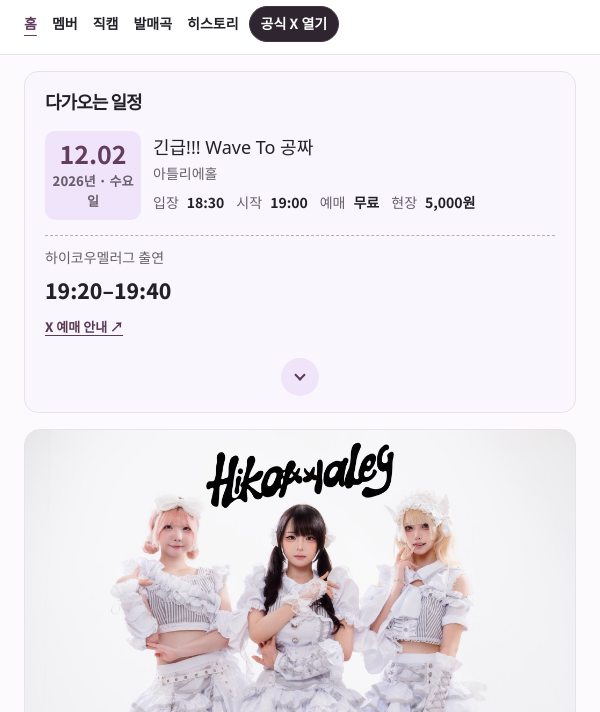
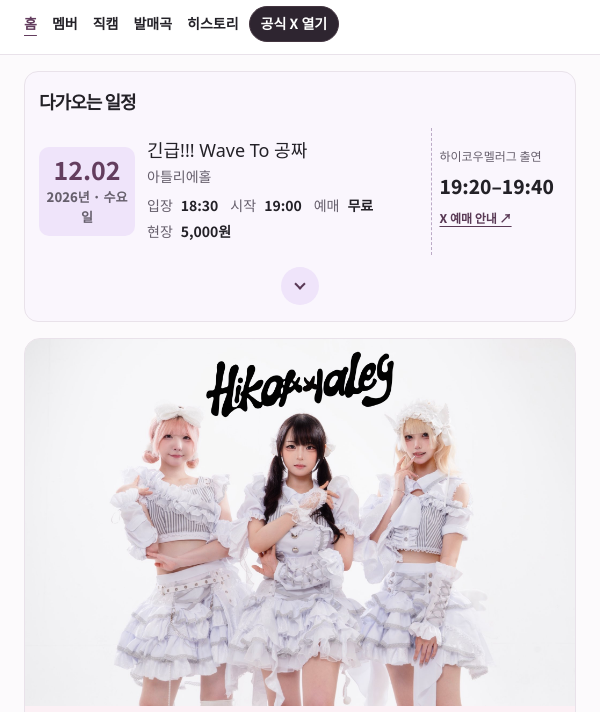
Before and after one commit to gysim-dev/maleg_log, a plain HTML site: page dist/index.html in a window 600 px wide. Shown: the part 57-769 px from the top of the page. Drawn offline with Linux system fonts and the light colour scheme; a web font is replaced by a local one.

Commit message:
Keep show time and booking on the right on mobile

```diff
--- a/dist/index.html
+++ b/dist/index.html
@@ -22,7 +22,7 @@
 .upcoming{padding:16px 20px;background:#faf6fd}.upcoming h2{font-size:18px}.upcoming-list{margin-top:12px}.upcoming-list .upcoming-event{display:grid;grid-template-columns:auto minmax(0,1fr) auto;align-items:center;gap:16px 20px}.ticket-date{display:grid;text-align:center;background:#efe4fa;border-radius:10px;padding:9px 14px}.ticket-date strong{font-size:clamp(25px,4vw,36px);line-height:1.08;font-variant-numeric:tabular-nums}.ticket-date span{font-size:13px;margin-top:4px}.ticket-main h3{margin:0;font-size:clamp(18px,3vw,25px);line-height:1.25;letter-spacing:-.035em}.ticket-main .ticket-venue{margin-top:4px}.ticket-details,.ticket-details div{display:flex;gap:4px 8px;flex-wrap:wrap}.ticket-details{margin:7px 0 0;gap:5px 12px;font-size:14px}.ticket-details dt{color:var(--sub)}.ticket-details dd{margin:0;font-weight:650}.ticket-slot{border-left:1px dashed #bbaac6;padding:8px 0 8px 20px;display:grid;gap:3px}.ticket-slot strong{font-size:21px;font-variant-numeric:tabular-nums}
 .video-preview{overflow:hidden;color:white}.video-preview img{display:block;width:100%;height:100%;object-fit:cover}.video-preview span{display:grid;place-items:center;width:48px;height:42px;padding:0;border-radius:12px;background:#201927db;font-size:17px}.video-preview:hover span,.video-preview:focus-visible span{background:#633d5e}.video-info .member-tag,.member-name .member-tag{color:var(--ink)}.member-tag,.video-filters button[data-member]{--member-color:#fff;background:var(--member-color);color:var(--ink);border:1px solid #8e7d91}.member-tag{display:inline-block;border-radius:999px;padding:1px 8px}.member-tag[data-member="뮤미"],.video-filters button[data-member="뮤미"]{--member-color:#f79b52}.member-tag[data-member="에나"],.video-filters button[data-member="에나"]{--member-color:#f2d250}.video-filters button[data-member][aria-pressed="true"]{background:var(--member-color);color:var(--ink);box-shadow:inset 0 0 0 2px var(--ink)}
 .release-layout{display:grid;grid-template-columns:minmax(150px,230px) minmax(0,1fr);gap:clamp(16px,4vw,40px);align-items:center}.release-disc{position:relative;width:100%;max-width:230px;aspect-ratio:1;border-radius:50%;border:1px solid #bfb4c6;background:repeating-radial-gradient(circle,#ffffff15 0 1px,transparent 1px 4px),conic-gradient(from 20deg,#ece7f4,#cac6eb,#faf5fa,#e2c4e2,#fff0ce,#e3e9ff,#ece7f4);box-shadow:0 10px 22px #36294521}.release-disc::after{content:"";position:absolute;width:8%;aspect-ratio:1;left:50%;top:50%;transform:translate(-50%,-50%);border:1px solid #aaa0b3;border-radius:50%;background:var(--paper);box-shadow:0 0 0 5px #fff5}.disc-logo{position:absolute;left:17%;top:20%;width:66%}.disc-logo img{display:block;width:100%;height:auto}
-@media(max-width:640px){.upcoming-list .upcoming-event{grid-template-columns:auto minmax(0,1fr);gap:12px}.ticket-slot{grid-column:1/-1;border-left:0;border-top:1px dashed #bbaac6;padding:8px 0 0;display:flex;align-items:baseline;justify-content:space-between;flex-wrap:wrap;gap:6px}.release-layout{grid-template-columns:minmax(0,1fr)}.release-disc{max-width:150px;margin-inline:auto}}
+@media(max-width:640px){.release-layout{grid-template-columns:minmax(0,1fr)}.release-disc{max-width:150px;margin-inline:auto}}
 .home-card{display:grid;grid-template-columns:minmax(0,130px) minmax(0,1fr);align-items:center;gap:12px;padding:10px 12px;min-height:104px}.home-card .tile-label{min-height:0;padding:0}.home-video{position:relative;overflow:hidden;aspect-ratio:16/9;display:grid;place-items:center;border-radius:8px;background:#261f2b}.home-video img{position:absolute;inset:0;width:100%;height:100%;object-fit:cover}.home-card .home-play{position:relative;display:grid;place-items:center;width:32px;height:29px;border-radius:8px;background:#241c29de;color:white;letter-spacing:0}.home-card .release-disc{width:72px;margin-inline:auto}.home-card:hover .home-play,.home-card:focus-visible .home-play{background:#633d5e}@media(max-width:620px){.home-card{grid-template-columns:minmax(0,1fr);grid-template-rows:72px auto;align-items:center;gap:8px}.home-video{width:100%;max-width:128px;margin-inline:auto}.home-card .release-disc{width:64px}}
 
 #home{grid-template-columns:minmax(0,1fr)}
@@ -166,9 +166,20 @@ body:has(.history-panel:not([hidden])) header nav a[aria-current="page"]{color:#
 .upcoming-list .upcoming-event{grid-template-columns:8.5rem minmax(0,1fr) 11rem}
 .upcoming-list .ticket-slot{display:grid;align-content:center;align-self:stretch}
 @media(max-width:640px){
-  .upcoming-list .upcoming-event{grid-template-columns:6rem minmax(0,1fr)}
-  .upcoming-list .ticket-date{padding-inline:6px}
-  .upcoming-list .ticket-slot{grid-template-columns:minmax(0,1fr)}
+  .upcoming{padding-inline:14px}
+  .upcoming-list .upcoming-event{grid-template-columns:minmax(0,1fr) clamp(6.4rem,29%,9rem);gap:8px 12px}
+  .upcoming-list .ticket-date{grid-area:1/1;justify-self:start;padding-inline:10px}
+  .upcoming-list .ticket-main{grid-area:2/1}
+  .upcoming-list .ticket-slot{grid-area:1/2/3/3;grid-template-columns:minmax(0,1fr);border-top:0;border-left:1px dashed #bbaac6;padding:0 0 0 8px;gap:5px}
+  .upcoming-list .ticket-slot span{font-size:12px;overflow-wrap:anywhere}
+  .upcoming-list .ticket-slot strong{font-size:clamp(13px,4vw,19px);white-space:nowrap}
+  .upcoming-list .ticket-booking{font-size:12px}
+}
+@media(min-width:480px) and (max-width:640px){
+  .upcoming-list .upcoming-event{grid-template-columns:6rem minmax(0,1fr) clamp(6.4rem,25%,9rem)}
+  .upcoming-list .ticket-date{grid-area:1/1;justify-self:stretch;padding-inline:6px}
+  .upcoming-list .ticket-main{grid-area:1/2}
+  .upcoming-list .ticket-slot{grid-area:1/3}
 }
 [lang="ja"]{font-family:"Noto Sans JP",var(--font-site)}
 .ticket-main h3{line-height:1.22;text-wrap:balance}
```
